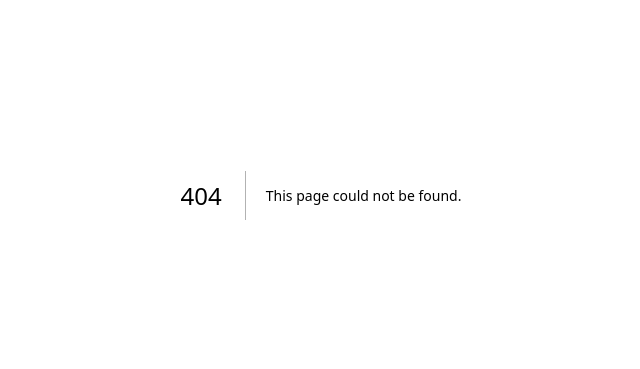
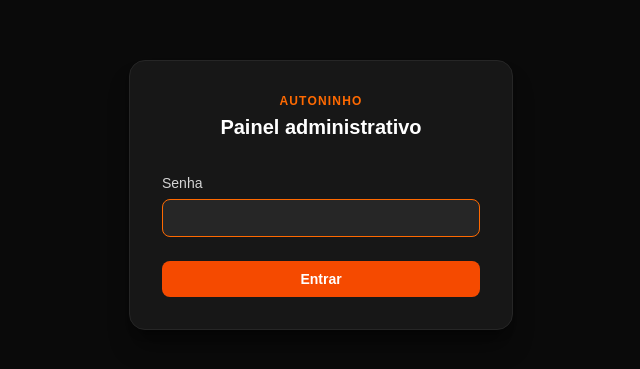
Before and after one commit to bruno-andrade/toninho, a Next.js app: page /admin/login in a window 1280 px wide. Before the commit this address had no page. Shown: the part 205-574 px from the top of the page, without its empty margins (319-959 px from the left). Built offline with nearby package versions, Linux system fonts and the light colour scheme.

Commit message:
feat(admin): add login and logout flow
Login por senha única (ADMIN_PASSWORD) via Server Action, com redirecionamento
para a rota original (?next=) após autenticar. Logout limpa o cookie de sessão.

```diff
--- /dev/null
+++ b/app/admin/(protected)/actions.ts
@@ -0,0 +1,11 @@
+"use server"
+
+import { cookies } from "next/headers"
+import { redirect } from "next/navigation"
+import { SESSION_COOKIE_NAME } from "@/lib/auth/session"
+
+export async function logoutAction() {
+  const cookieStore = await cookies()
+  cookieStore.delete(SESSION_COOKIE_NAME)
+  redirect("/admin/login")
+}
--- /dev/null
+++ b/app/admin/login/actions.ts
@@ -0,0 +1,30 @@
+"use server"
+
+import { cookies } from "next/headers"
+import { redirect } from "next/navigation"
+import { createSessionToken, SESSION_COOKIE_NAME, SESSION_MAX_AGE_SECONDS } from "@/lib/auth/session"
+
+export type LoginState = {
+  error?: string
+}
+
+export async function loginAction(_prevState: LoginState, formData: FormData): Promise<LoginState> {
+  const password = String(formData.get("password") ?? "")
+  const nextPath = String(formData.get("next") ?? "/admin")
+
+  if (!password || password !== process.env.ADMIN_PASSWORD) {
+    return { error: "Senha incorreta." }
+  }
+
+  const token = await createSessionToken()
+  const cookieStore = await cookies()
+  cookieStore.set(SESSION_COOKIE_NAME, token, {
+    httpOnly: true,
+    secure: process.env.NODE_ENV === "production",
+    sameSite: "lax",
+    path: "/",
+    maxAge: SESSION_MAX_AGE_SECONDS,
+  })
+
+  redirect(nextPath.startsWith("/admin") ? nextPath : "/admin")
+}
--- /dev/null
+++ b/app/admin/login/login-form.tsx
@@ -0,0 +1,41 @@
+"use client"
+
+import { useActionState } from "react"
+import { loginAction, type LoginState } from "./actions"
+
+const initialState: LoginState = {}
+
+export function LoginForm({ nextPath }: { nextPath: string }) {
+  const [state, formAction, pending] = useActionState(loginAction, initialState)
+
+  return (
+    <form action={formAction} className="flex flex-col gap-4">
+      <input type="hidden" name="next" value={nextPath} />
+      <div className="flex flex-col gap-1.5">
+        <label htmlFor="password" className="text-sm font-medium text-neutral-300">
+          Senha
+        </label>
+        <input
+          id="password"
+          name="password"
+          type="password"
+          required
+          autoFocus
+          className="rounded-lg border border-neutral-700 bg-neutral-800 px-3 py-2 text-sm text-white outline-none focus:border-orange-500"
+        />
+      </div>
+      {state?.error ? (
+        <p role="alert" className="text-sm text-red-400">
+          {state.error}
+        </p>
+      ) : null}
+      <button
+        type="submit"
+        disabled={pending}
+        className="mt-2 rounded-lg bg-orange-600 px-3 py-2 text-sm font-semibold text-white transition hover:bg-orange-500 disabled:cursor-not-allowed disabled:opacity-60"
+      >
+        {pending ? "Entrando…" : "Entrar"}
+      </button>
+    </form>
+  )
+}
--- /dev/null
+++ b/app/admin/login/page.tsx
@@ -0,0 +1,25 @@
+import type { Metadata } from "next"
+import { LoginForm } from "./login-form"
+
+export const metadata: Metadata = {
+  title: "Login — Painel AuToninho",
+  robots: { index: false, follow: false },
+}
+
+export default async function LoginPage(props: PageProps<"/admin/login">) {
+  const searchParams = await props.searchParams
+  const nextParam = searchParams.next
+  const nextPath = typeof nextParam === "string" && nextParam.startsWith("/admin") ? nextParam : "/admin"
+
+  return (
+    <main className="flex min-h-screen items-center justify-center bg-neutral-950 px-4">
+      <div className="w-full max-w-sm rounded-2xl border border-neutral-800 bg-neutral-900 p-8 shadow-xl shadow-black/40">
+        <div className="mb-8 text-center">
+          <p className="text-xs font-bold uppercase tracking-widest text-orange-500">AuToninho</p>
+          <h1 className="mt-1 text-xl font-bold text-white">Painel administrativo</h1>
+        </div>
+        <LoginForm nextPath={nextPath} />
+      </div>
+    </main>
+  )
+}
```
